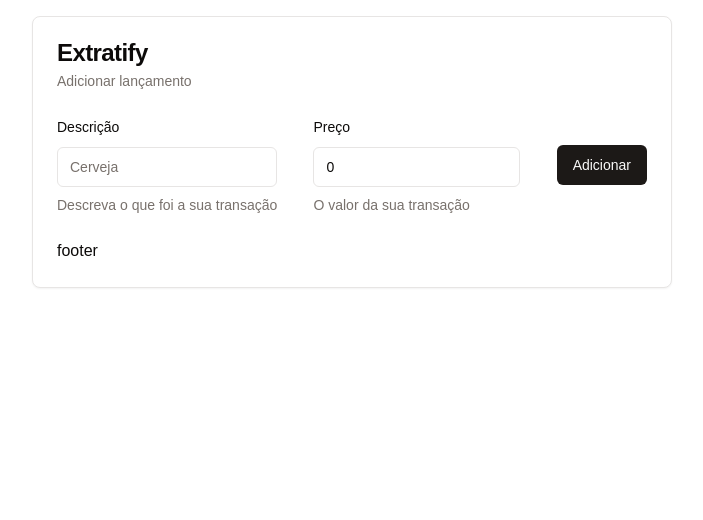
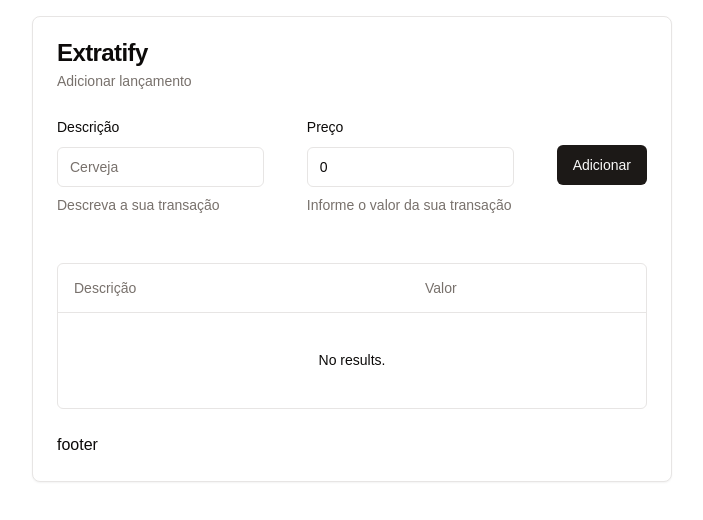
Before and after one commit to aaamenezes/extratify, a Next.js app: page / in a window 1280 px wide. Shown: the top 520 px of the page, without its empty margins (288-991 px from the left). Built offline with nearby package versions, Linux system fonts and the light colour scheme.

Commit message:
create transactions table

```diff
--- a/package.json
+++ b/package.json
@@ -12,6 +12,7 @@
     "@hookform/resolvers": "^3.9.0",
     "@radix-ui/react-label": "^2.1.0",
     "@radix-ui/react-slot": "^1.1.0",
+    "@tanstack/react-table": "^8.20.5",
     "class-variance-authority": "^0.7.0",
     "clsx": "^2.1.1",
     "lucide-react": "^0.453.0",
--- /dev/null
+++ b/src/components/transactionsTable/DataTable.tsx
@@ -0,0 +1,76 @@
+import {
+  ColumnDef,
+  flexRender,
+  getCoreRowModel,
+  useReactTable,
+} from '@tanstack/react-table';
+
+import {
+  Table,
+  TableBody,
+  TableCell,
+  TableHead,
+  TableHeader,
+  TableRow,
+} from '@/components/ui/table';
+
+interface DataTableProps<TData, TValue> {
+  columns: ColumnDef<TData, TValue>[];
+  data: TData[];
+}
+
+export default function DataTable<TData, TValue>({
+  columns,
+  data,
+}: DataTableProps<TData, TValue>) {
+  const table = useReactTable({
+    data,
+    columns,
+    getCoreRowModel: getCoreRowModel(),
+  });
+
+  return (
+    <div className="rounded-md border">
+      <Table>
+        <TableHeader>
+          {table.getHeaderGroups().map((headerGroup) => (
+            <TableRow key={headerGroup.id}>
+              {headerGroup.headers.map((header) => (
+                <TableHead key={header.id}>
+                  {header.isPlaceholder
+                    ? null
+                    : flexRender(
+                        header.column.columnDef.header,
+                        header.getContext()
+                      )}
+                </TableHead>
+              ))}
+            </TableRow>
+          ))}
+        </TableHeader>
+        <TableBody>
+          {table.getRowModel().rows?.length ? (
+            table.getRowModel().rows.map((row) => (
+              <TableRow
+                key={row.id}
+                data-state={row.getIsSelected() && 'selected'}
+              >
+                {row.getVisibleCells().map((cell) => (
+                  <TableCell key={cell.id}>
+                    {flexRender(cell.column.columnDef.cell, cell.getContext())}
+                  </TableCell>
+                ))}
+              </TableRow>
+            ))
+          ) : (
+            <TableRow>
+              <TableCell colSpan={columns.length} className="h-24 text-center">
+                No results.
+              </TableCell>
+            </TableRow>
+          )}
+        </TableBody>
+      </Table>
+    </div>
+  );
+}
--- /dev/null
+++ b/src/components/transactionsTable/columns.tsx
@@ -0,0 +1,17 @@
+import { ColumnDef } from '@tanstack/react-table';
+
+export interface Transaction {
+  description: string;
+  value: string;
+}
+
+export const columns: ColumnDef<Transaction>[] = [
+  {
+    accessorKey: 'description',
+    header: 'Descrição',
+  },
+  {
+    accessorKey: 'value',
+    header: 'Valor',
+  },
+];
--- /dev/null
+++ b/src/components/ui/table.tsx
@@ -0,0 +1,117 @@
+import * as React from "react"
+
+import { cn } from "@/lib/utils"
+
+const Table = React.forwardRef<
+  HTMLTableElement,
+  React.HTMLAttributes<HTMLTableElement>
+>(({ className, ...props }, ref) => (
+  <div className="relative w-full overflow-auto">
+    <table
+      ref={ref}
+      className={cn("w-full caption-bottom text-sm", className)}
+      {...props}
+    />
+  </div>
+))
+Table.displayName = "Table"
+
+const TableHeader = React.forwardRef<
+  HTMLTableSectionElement,
+  React.HTMLAttributes<HTMLTableSectionElement>
+>(({ className, ...props }, ref) => (
+  <thead ref={ref} className={cn("[&_tr]:border-b", className)} {...props} />
+))
+TableHeader.displayName = "TableHeader"
+
+const TableBody = React.forwardRef<
+  HTMLTableSectionElement,
+  React.HTMLAttributes<HTMLTableSectionElement>
+>(({ className, ...props }, ref) => (
+  <tbody
+    ref={ref}
+    className={cn("[&_tr:last-child]:border-0", className)}
+    {...props}
+  />
+))
+TableBody.displayName = "TableBody"
+
+const TableFooter = React.forwardRef<
+  HTMLTableSectionElement,
+  React.HTMLAttributes<HTMLTableSectionElement>
+>(({ className, ...props }, ref) => (
+  <tfoot
+    ref={ref}
+    className={cn(
+      "border-t bg-muted/50 font-medium [&>tr]:last:border-b-0",
+      className
+    )}
+    {...props}
+  />
+))
+TableFooter.displayName = "TableFooter"
+
+const TableRow = React.forwardRef<
+  HTMLTableRowElement,
+  React.HTMLAttributes<HTMLTableRowElement>
+>(({ className, ...props }, ref) => (
+  <tr
+    ref={ref}
+    className={cn(
+      "border-b transition-colors hover:bg-muted/50 data-[state=selected]:bg-muted",
+      className
+    )}
+    {...props}
+  />
+))
+TableRow.displayName = "TableRow"
+
+const TableHead = React.forwardRef<
+  HTMLTableCellElement,
+  React.ThHTMLAttributes<HTMLTableCellElement>
+>(({ className, ...props }, ref) => (
+  <th
+    ref={ref}
+    className={cn(
+      "h-12 px-4 text-left align-middle font-medium text-muted-foreground [&:has([role=checkbox])]:pr-0",
+      className
+    )}
+    {...props}
+  />
+))
+TableHead.displayName = "TableHead"
+
+const TableCell = React.forwardRef<
+  HTMLTableCellElement,
+  React.TdHTMLAttributes<HTMLTableCellElement>
+>(({ className, ...props }, ref) => (
+  <td
+    ref={ref}
+    className={cn("p-4 align-middle [&:has([role=checkbox])]:pr-0", className)}
+    {...props}
+  />
+))
+TableCell.displayName = "TableCell"
+
+const TableCaption = React.forwardRef<
+  HTMLTableCaptionElement,
+  React.HTMLAttributes<HTMLTableCaptionElement>
+>(({ className, ...props }, ref) => (
+  <caption
+    ref={ref}
+    className={cn("mt-4 text-sm text-muted-foreground", className)}
+    {...props}
+  />
+))
+TableCaption.displayName = "TableCaption"
+
+export {
+  Table,
+  TableHeader,
+  TableBody,
+  TableFooter,
+  TableHead,
+  TableRow,
+  TableCell,
+  TableCaption,
+}
--- a/src/pages/_document.tsx
+++ b/src/pages/_document.tsx
@@ -2,7 +2,7 @@
 
 export default function Document() {
   return (
-    <Html lang="en">
+    <Html lang="pt-BR">
       <Head />
       <body className="p-4">
         <Main />
--- a/src/pages/index.tsx
+++ b/src/pages/index.tsx
@@ -1,3 +1,5 @@
+import { columns, Transaction } from '@/components/transactionsTable/columns';
+import DataTable from '@/components/transactionsTable/DataTable';
 import { Button } from '@/components/ui/button';
 import {
   Card,
@@ -18,31 +20,62 @@
 } from '@/components/ui/form';
 import { Input } from '@/components/ui/input';
 import { zodResolver } from '@hookform/resolvers/zod';
-import { useCallback } from 'react';
+import { useCallback, useEffect, useState } from 'react';
 import { useForm } from 'react-hook-form';
 import { z } from 'zod';
 
+async function getData(): Promise<Transaction[]> {
+  return [
+    // {
+    //   description: 'Cerveja',
+    //   value: '10',
+    // },
+    // {
+    //   description: 'Cafe',
+    //   value: '20',
+    // },
+    // {
+    //   description: 'Leite',
+    //   value: '30',
+    // },
+    // {
+    //   description: 'Suco',
+    //   value: '40',
+    // },
+  ];
+}
+
 export default function Home() {
+  const [transactions, setTransactions] = useState<Transaction[]>([]);
+
+  useEffect(() => {
+    (async function () {
+      const data = await getData();
+      setTransactions(data);
+    })();
+  }, []);
+
   const addTransactionSchema = z.object({
     description: z.string().min(3, {
       message: 'Descrição muito curta',
     }),
-    price: z.string().min(1),
+    value: z.string().min(1),
   });
 
   const addTransactionForm = useForm<z.infer<typeof addTransactionSchema>>({
     resolver: zodResolver(addTransactionSchema),
     defaultValues: {
       description: '',
-      price: '0',
+      value: '0',
     },
   });
 
   const handleSubmitAddTransaction = useCallback(
     (values: z.infer<typeof addTransactionSchema>) => {
-      console.log(`values:`, values);
+      setTransactions((prev) => [...prev, values]);
+      addTransactionForm.reset();
     },
-    []
+    [addTransactionForm]
   );
 
   return (
@@ -51,7 +84,7 @@
         <CardTitle>Extratify</CardTitle>
         <CardDescription>Adicionar lançamento</CardDescription>
       </CardHeader>
-      <CardContent>
+      <CardContent className="flex flex-col gap-12">
         <Form {...addTransactionForm}>
           <form
             onSubmit={addTransactionForm.handleSubmit(
@@ -68,23 +101,23 @@
                   <FormControl>
                     <Input placeholder="Cerveja" {...field} />
                   </FormControl>
-                  <FormDescription>
-                    Descreva o que foi a sua transação
-                  </FormDescription>
+                  <FormDescription>Descreva a sua transação</FormDescription>
                   <FormMessage />
                 </FormItem>
               )}
             />
             <FormField
               control={addTransactionForm.control}
-              name="price"
+              name="value"
               render={({ field }) => (
                 <FormItem>
                   <FormLabel>Preço</FormLabel>
                   <FormControl>
                     <Input placeholder="100,00" {...field} />
                   </FormControl>
-                  <FormDescription>O valor da sua transação</FormDescription>
+                  <FormDescription>
+                    Informe o valor da sua transação
+                  </FormDescription>
                   <FormMessage />
                 </FormItem>
               )}
@@ -92,6 +125,7 @@
             <Button>Adicionar</Button>
           </form>
         </Form>
+        <DataTable columns={columns} data={transactions} />
       </CardContent>
       <CardFooter className="flex justify-between">
         <h2>footer</h2>
```
Also changed, not shown: 1 other file (tests, documents, lock files or other folders).
